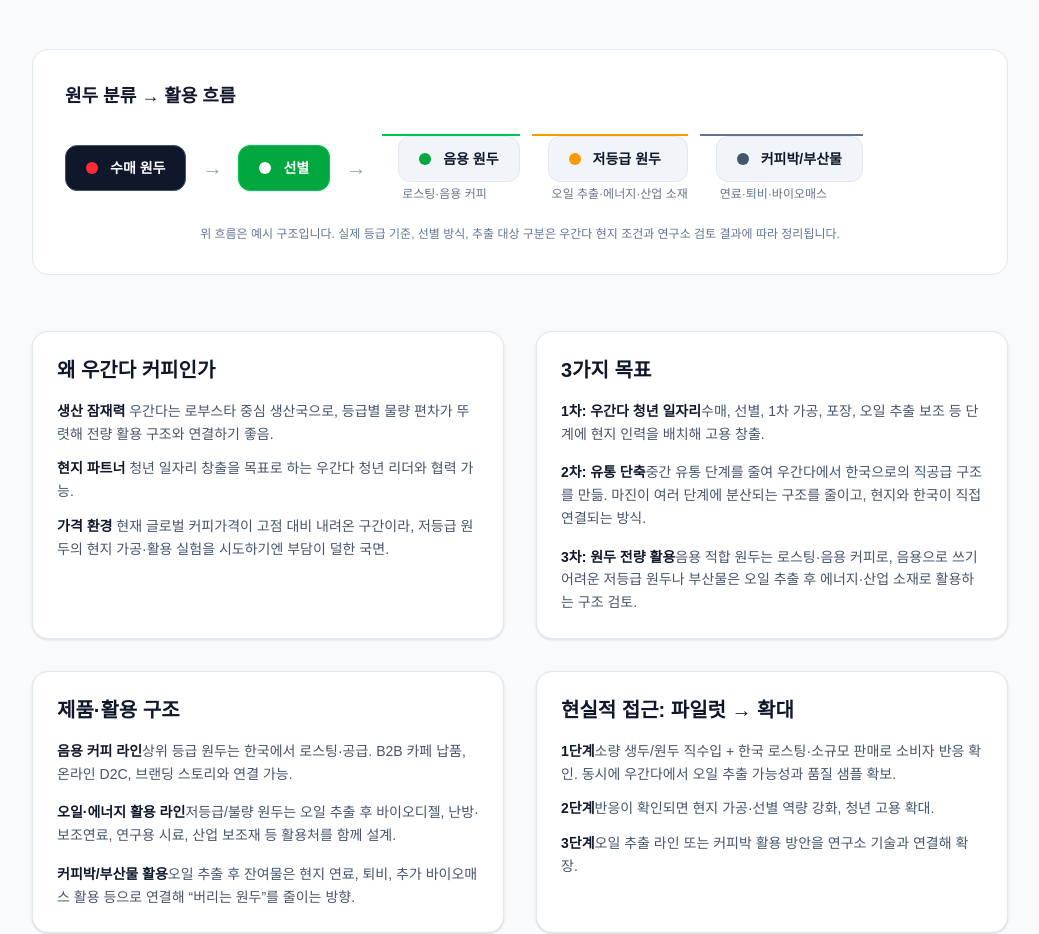
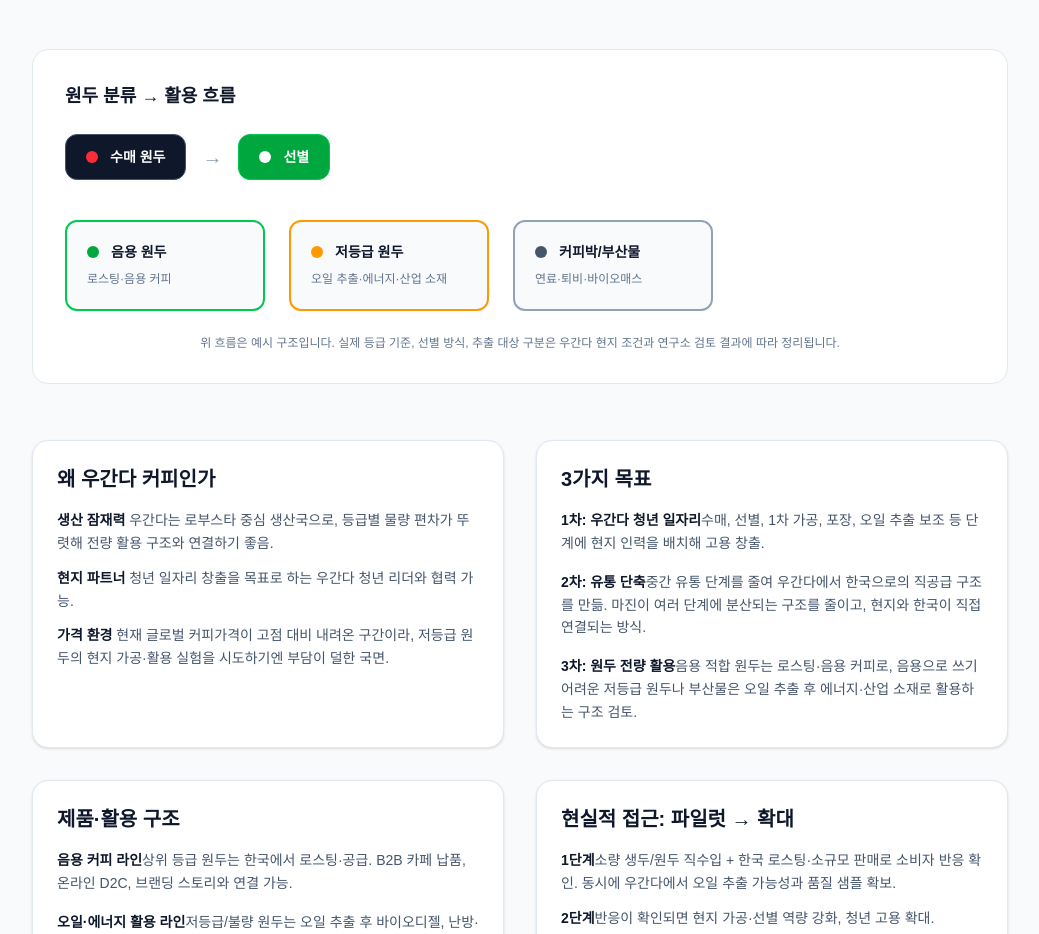
Before and after one commit to cw5444/bioenergy-website, a Next.js app: page / in a window 1280 px wide. Shown: the part 5360-6294 px from the top of the page, without its empty margins (120-1159 px from the left). Built offline with nearby package versions, Linux system fonts and the light colour scheme.

Commit message:
feat: 우간다 커피 원두 흐름 다이어그램 레이아웃/색 구분 수정

```diff
--- a/app/page.tsx
+++ b/app/page.tsx
@@ -612,46 +612,48 @@ const diagramFlow = [
     <div className="bg-white border border-slate-200 rounded-2xl p-6 md:p-8 mb-14">
   <h4 className="text-lg font-bold text-slate-900 mb-6 text-green-700">원두 분류 → 활용 흐름</h4>
 
-      <div className="flex flex-wrap items-center gap-4 justify-center md:justify-start">
-        <div className="flex items-center gap-3 bg-slate-900 rounded-xl px-5 py-3 border border-slate-600">
+  {/* 상단 흐름 */}
+  <div className="flex items-center gap-4 justify-center md:justify-start mb-10">
+    <div className="bg-slate-900 rounded-xl px-5 py-3 border border-slate-600 flex items-center gap-3">
       <div className="w-3 h-3 rounded-full bg-red-500" />
       <span className="text-sm font-bold text-white">수매 원두</span>
     </div>
 
-        <div className="text-slate-400 text-xl font-thin">→</div>
+    <span className="text-slate-400 text-xl font-thin">→</span>
 
-        <div className="flex items-center gap-3 bg-green-600 rounded-xl px-5 py-3 border border-green-500">
+    <div className="bg-green-600 rounded-xl px-5 py-3 border border-green-500 flex items-center gap-3">
       <div className="w-3 h-3 rounded-full bg-white" />
       <span className="text-sm font-bold text-white">선별</span>
     </div>
+  </div>
 
-        <div className="text-slate-400 text-xl font-thin">→</div>
-
-        <div className="flex flex-wrap gap-3">
-          <div className="border-t-2 border-green-500 pl-4">
-            <div className="flex items-center gap-3 bg-slate-100 rounded-xl px-5 py-3 border border-slate-200">
+  {/* 하단 3개 구분 박스 */}
+  <div className="flex flex-wrap gap-6 justify-center md:justify-start">
+    {/* 음용 원두 */}
+    <div className="border-2 border-green-500 rounded-xl p-5 w-full sm:w-auto min-w-[200px] bg-slate-50">
+      <div className="flex items-center gap-3 mb-2">
         <div className="w-3 h-3 rounded-full bg-green-600" />
         <span className="text-sm font-semibold text-slate-900">음용 원두</span>
       </div>
-            <div className="text-xs text-slate-500 mt-1 ml-1">로스팅·음용 커피</div>
+      <p className="text-xs text-slate-500 leading-relaxed">로스팅·음용 커피</p>
     </div>
 
-          <div className="border-t-2 border-amber-500 pl-4">
-            <div className="flex items-center gap-3 bg-slate-100 rounded-xl px-5 py-3 border border-slate-200">
+    {/* 저등급 원두 */}
+    <div className="border-2 border-amber-500 rounded-xl p-5 w-full sm:w-auto min-w-[200px] bg-slate-50">
+      <div className="flex items-center gap-3 mb-2">
         <div className="w-3 h-3 rounded-full bg-amber-500" />
         <span className="text-sm font-semibold text-slate-900">저등급 원두</span>
       </div>
-            <div className="text-xs text-slate-500 mt-1 ml-1">오일 추출·에너지·산업 소재</div>
+      <p className="text-xs text-slate-500 leading-relaxed">오일 추출·에너지·산업 소재</p>
     </div>
 
-          <div className="border-t-2 border-slate-500 pl-4">
-  <div className="flex items-center gap-3 bg-slate-100 rounded-xl px-5 py-3 border border-slate-200">
+    {/* 커피박/부산물 */}
+    <div className="border-2 border-slate-400 rounded-xl p-5 w-full sm:w-auto min-w-[200px] bg-slate-50">
+      <div className="flex items-center gap-3 mb-2">
         <div className="w-3 h-3 rounded-full bg-slate-600" />
         <span className="text-sm font-semibold text-slate-900">커피박/부산물</span>
       </div>
-  <div className="text-xs text-slate-500 mt-1 ml-1">연료·퇴비·바이오매스</div>
-</div>
-
+      <p className="text-xs text-slate-500 leading-relaxed">연료·퇴비·바이오매스</p>
     </div>
   </div>
 
@@ -659,6 +661,7 @@ const diagramFlow = [
     위 흐름은 예시 구조입니다. 실제 등급 기준, 선별 방식, 추출 대상 구분은 우간다 현지 조건과 연구소 검토 결과에 따라 정리됩니다.
   </div>
 </div>
+
 
 
 
```
Lines whose indentation alone changed are shown as unchanged.
